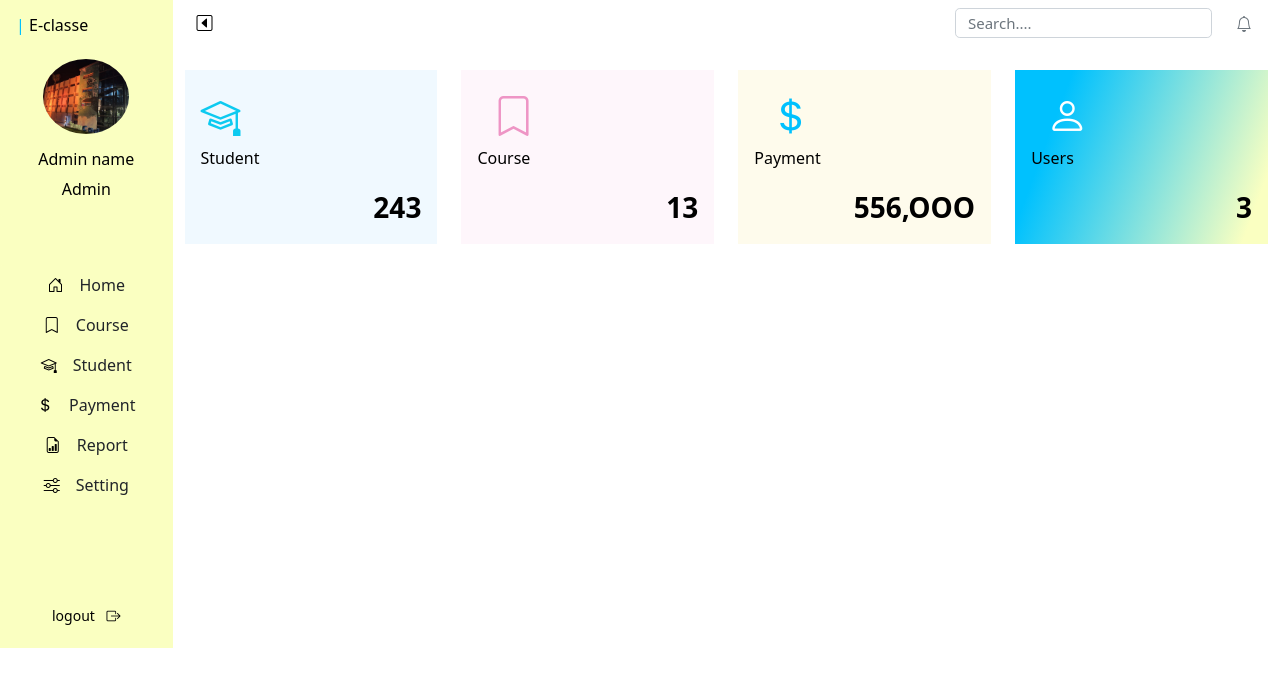
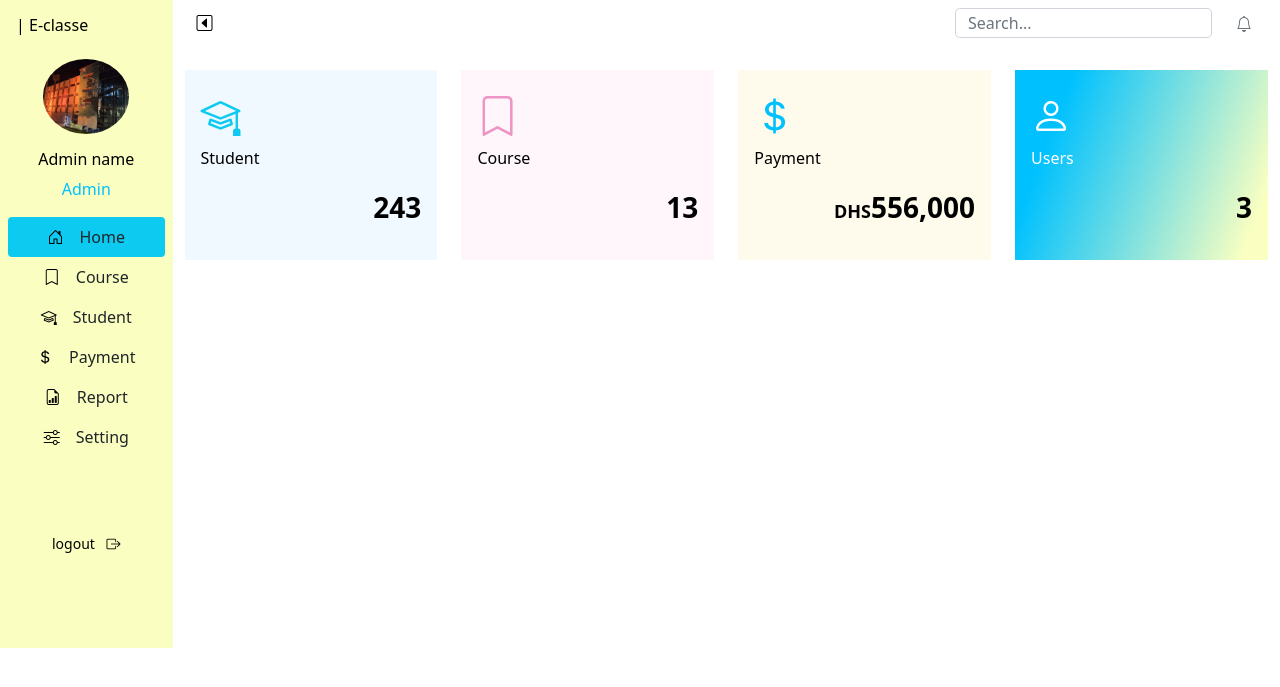
Before and after one commit to zaiad/E-LEARNING-APPLICATION, a PHP site: page /home.php in a window 1280 px wide. Shown: the top 687 px of the page. Run offline with PHP 8.4, Linux system fonts and the light colour scheme; some libraries are stand-ins or nearby versions.

Commit message:
Slight change to the sidebar

```diff
--- a/home.php
+++ b/home.php
@@ -6,26 +6,22 @@
     <meta name="viewport" content="width=device-width, initial-scale=1.0">
     <link href="https://cdn.jsdelivr.net/npm/bootstrap@5.1.3/dist/css/bootstrap.min.css" rel="stylesheet" integrity="sha384-1BmE4kWBq78iYhFldvKuhfTAU6auU8tT94WrHftjDbrCEXSU1oBoqyl2QvZ6jIW3" crossorigin="anonymous">
     <script src="https://cdn.jsdelivr.net/npm/bootstrap@5.1.3/dist/js/bootstrap.bundle.min.js" integrity="sha384-ka7Sk0Gln4gmtz2MlQnikT1wXgYsOg+OMhuP+IlRH9sENBO0LRn5q+8nbTov4+1p" crossorigin="anonymous"></script>
-    <link rel="stylesheet" href="home.css">
+    <link rel="stylesheet" href="style.css">
     <link rel="stylesheet" href="https://cdn.jsdelivr.net/npm/bootstrap-icons@1.7.2/font/bootstrap-icons.css">
-    <title>Sing in</title>
+    <title>Home</title>
 </head>
 <body>
-<!-- :::::::::::::::::::::::::::::::::::::::::::::::::::::::::::::::::::::::::::::::::::::::::::::::::::::::: -->
-    <div id="container" class=" position-relative d-flex"> <!--  -->
-<!-- :::::::::::::::::::::::::::::::::::::::::::::::::::::::::::::::::::::::::::::::::::::::::::::: -->
+
+    <div id="container" class=" d-flex">
+
 <input class="d-none" id="check" type="checkbox">
 <?php
 
 include ('sidebar.php')
 
 ?>
-<!-- :::::::::::::::::::::::::::::::::::::::::::::::::::::::::::::::::::::::::::::::::::::::::::::::::: -->
-        <div class="container"> <!--  -->
-<!-- :::::::::::::::::::::::::::::::::::::::::::::::::::::::::::::::::::::::::::::::::::::::::::::::::::::::::::::::: -->
 
-
-
+        <div class="container">
 
 <?php
 
@@ -38,40 +34,40 @@ include ('navbar.php')
 
 
                 <section class="row mt-3">
-                  <article class="col  my-2">
+                  <article class="col-md-3  my-2">
                     <div class="card">
 
                       <div class="card-body text-start" style="background: #F0F9FF;">
                         <i class="bi bi-mortarboard fs-1 text-info"></i>
                        <p >Student</p>
-                       <p class="text-end mb-0 fs-3"><b>243</b></p>
+                       <p class="text-end  fs-3"><b>243</b></p>
                       </div>
 
                   </article>
-                  <article class="col my-2">
+                  <article class="col-md-3 my-2">
                     <div class="card">
                       <div class="card-body" style="background: #FEF6FB;">
-                        <i class="bi bi-bookmark fs-1  p-3 " style="color: #EE95C5;"></i>
+                        <i class="bi bi-bookmark fs-1 " style="color: #EE95C5;"></i>
                        <p>Course</p>
-                       <p class="text-end mb-0 fs-3"><b>13</b></p>
+                       <p class="text-end fs-3"><b>13</b></p>
                       </div>
 
                   </article>
-                  <article class="col my-2">
+                  <article class="col-md-3 my-2">
                     <div class="card">
                       <div class="card-body" style="background: #FEFBEC;">
-                        <i class="bi bi-currency-dollar fs-1 p-3" style="color: #00C1FE;"></i>
+                        <i class="bi bi-currency-dollar fs-1" style="color: #00C1FE;"></i>
                        <p>Payment</p>
-                       <p class="text-end mb-0 fs-3"><b>556,OOO</b></p>
+                       <p class="text-end fs-3 text-nowrap"><small style="font-size: 18px;" class="fw-bold">DHS</small><strong>556,000</strong> </p>
                       </div>
 
                   </article>
-                  <article class="col my-2">
+                  <article class="col-md-3 my-2">
                     <div class="card">
                       <div class="card-body" style="background: linear-gradient(110.42deg, #00C1FE 18.27%, #FAFFC1 91.84%);">
-                        <i class="bi bi-person fs-1  p-3 text-white "></i>
-                       <p>Users</p>
-                       <p class="text-end mb-0 fs-3"><b>3</b></p>
+                        <i class="bi bi-person fs-1  text-white "></i>
+                       <p style="color:white">Users</p>
+                       <p class="text-end fs-3"><b>3</b></p>
                     </div>
 
                   </article>
@@ -83,11 +79,10 @@ include ('navbar.php')
 
 
             </div>
-<!-- :::::::::::::::::::::::::::::::::::::::::::::::::::::::::::::::::::::::::::::::::::::::::::::::::::::::: -->
 
- <!--:::::::::::::::::::::::::::::::::::::::::::::::::::::::::::::::::::::::::::::::::::::::::::::::::::::::::  -->
+
          </div>
-<!-- :::::::::::::::::::::::::::::::::::::::::::::::::::::::::::::::::::::::::::::::::::::::::::::::::::::::::::::: -->
+
     </div>
 
 </body>
--- a/navbar.php
+++ b/navbar.php
@@ -4,7 +4,7 @@
   <label id="hum-menu" for="check">&#9776;</label>
   <label id="lab" for="check-v"><i class="bi bi-caret-left-square"></i></label>
   <form class="d-flex">
-    <input class="form-control me-4 text-muted rounded-3" type="search" placeholder="Search....                                         &#128269;" style="height: 30px;" aria-label="Search">
+    <input class="form-control me-4 text-muted rounded-3" type="search" placeholder="Search...                                         &#128269;" style="height: 30px;">
     <a href="#" class="me-1 mt-1"><i class="bi bi-bell text-muted"></i></a>
   </form>
   </div>
--- a/sidebar.php
+++ b/sidebar.php
@@ -1,23 +1,23 @@
-
 
         <nav id="sidebar" class="position-sticky top-0 ">
             <div class="sidebar-header ">
-             <h3 class="fs-6 pt-3 ps-3"> <span>|</span> E-classe</h3>
+                <h3 class="fs-6 pt-3 ps-3"> <span>|</span> E-classe</h3>
             </div>
             <div class="card w-100 mx-auto mt-4">
-                <img src="youcode2.jpg " class="card-img-top rounded-circle w-50 mx-auto" alt="img">
+                <img src="img/youcode2.jpg " class="card-img-top rounded-circle w-50 mx-auto" alt="img">
                 <div class="card-body mx-auto">
-                  <h5 class=" card-title fs-6">Admin name</h5>
-                  <p class="card-text text-center">Admin</p>
+                  <h5 class=" card-title fs-6 ">Admin name</h5>
+                  <p class="card-text text-center" style="color:#00C1FE;">Admin</p>
                 </div>
-              </div>
-              <div class="list-group mt-5 mb-5 w-100">
-                <a href="#" class="list-group-item list-group-item-action text-center"> <i class="bi bi-house-door pe-3"></i>Home</a>
-                <a href="#" class="list-group-item list-group-item-action text-center"><i class="bi bi-bookmark pe-3"></i>Course</a>
-                <a href="student.php" class="list-group-item list-group-item-action text-center"><i class="bi bi-mortarboard pe-3"></i>Student</a>
-                <a href="payment.php" class="list-group-item list-group-item-action text-center"><i class="bi bi-currency-dollar pe-3"></i>Payment</a>
-                <a href="#" class="list-group-item list-group-item-action  text-center"><i class="bi bi-file-earmark-bar-graph pe-3"></i>Report</a>
-                <a href="#" class="list-group-item list-group-item-action  text-center"><i class="bi bi-sliders pe-3"></i>Setting</a>
+            </div>
+              <div class="list-group  mb-4 w-100">
+                <div class="<?php if (basename($_SERVER["REQUEST_URI"]) == 'home.php') echo "px-2 rounded";?>"><a href="home.php" class="<?php if (basename($_SERVER["REQUEST_URI"]) == 'home.php') echo "bg-info";?> list-group-item list-group-item-action text-center" style="background-color:#FAFFC1; border: none;"> <i class="bi bi-house-door pe-3"></i>Home</a></div>
+                <a href="#" class="list-group-item list-group-item-action text-center" style="background-color:#FAFFC1; border: none;"><i class="bi bi-bookmark pe-3"></i>Course</a>
+                <div class="<?php if (basename($_SERVER["REQUEST_URI"]) == 'student.php') echo "px-2 rounded";?>"><a href="student.php" class="<?php if (basename($_SERVER["REQUEST_URI"]) == 'student.php') echo "bg-info";?> list-group-item list-group-item-action text-center" style="background-color:#FAFFC1; border: none;"><i class=" bi bi-mortarboard pe-3"></i>Student</a></div>
+                <div class="<?php if (basename($_SERVER["REQUEST_URI"]) == 'payment.php') echo "px-2 rounded";?>"><a href="payment.php" class="<?php if (basename($_SERVER["REQUEST_URI"]) == 'payment.php') echo "bg-info";?> list-group-item list-group-item-action text-center" style="background-color:#FAFFC1; border: none;"><i class=" bi bi-currency-dollar pe-3"></i>Payment</a></div>
+                <a href="#" class="list-group-item list-group-item-action  text-center" style="background-color:#FAFFC1; border: none;"><i class="bi bi-file-earmark-bar-graph pe-3"></i>Report</a>
+                <a href="#" class="list-group-item list-group-item-action  text-center" style="background-color:#FAFFC1; border: none;"><i class="bi bi-sliders pe-3"></i>Setting</a>
               </div>
               <a href="index.php" class="btn btn-primary btn-sm w-100 mt-5 " style="background-color:#FAFFC1; border: none; color: black;">logout <i class="bi bi-box-arrow-right ms-2"></i></a>
+
             </nav>
--- a/home.css
+++ b/style.css
@@ -1,5 +1,5 @@
-*
-{
+
+*{
     box-sizing: border-box;
     list-style: none;
     text-decoration: none;
@@ -18,14 +18,7 @@
     height: 648px;
 
 }
-#sidebar2
-{
-    display: none;
-}
-span
-{
-    color:#00C1FE ;
-}
+
 .card
 {
     background:#FAFFC1 ;
@@ -36,14 +29,7 @@ span
     background-color:#FAFFC1 ;
     border: none;
 }
-::placeholder
-{
-    font-size: 15px;
-}
-#list-tab-mob
-{
-    display: none;
-}
+
 
 @media only screen and (max-width:800px) {
 
@@ -54,7 +40,7 @@ span
       box-sizing: border-box;
       overflow-x: hidden;
  }
- #circle
+  #circle
  {
     display: none;
  }
```
Also changed, not shown: Payment.php (+11 -13 lines), Student.php (+11 -13 lines), index.php (+4 -23 lines), img/username.png (renamed from username.png), img/youcode2.jpg (renamed from youcode2.jpg).
